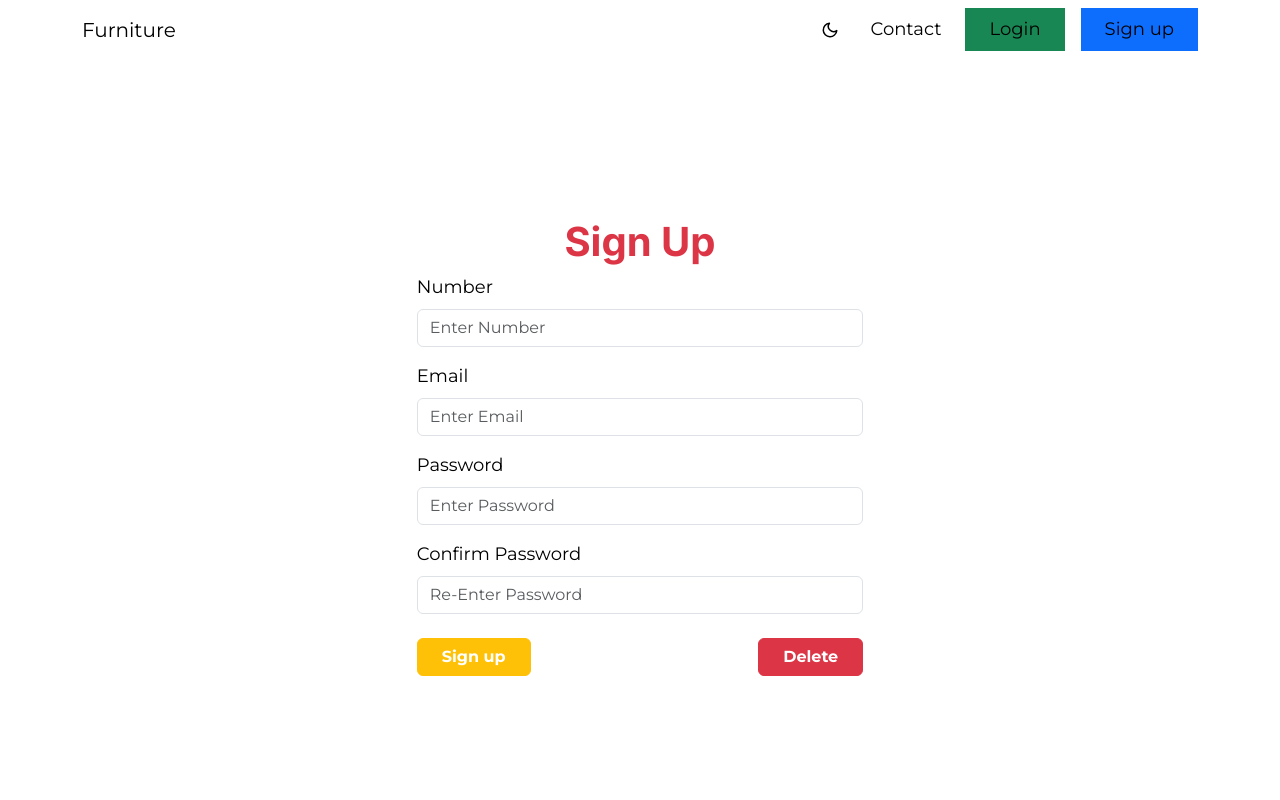
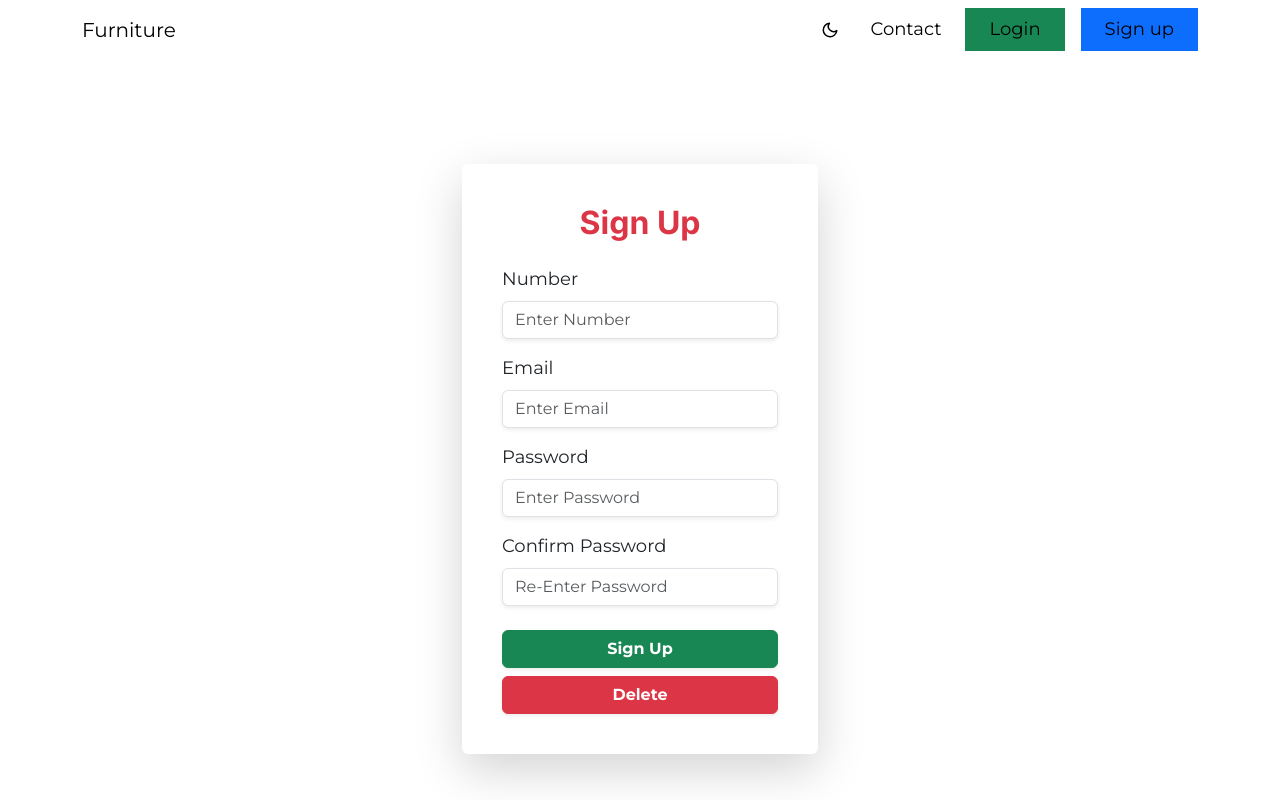
Before and after one commit to PrakashWiser/furniture-user-page, a React (Create React App) app: page /Signup in a window 1280 px wide. Shown: the top 800 px of the page. Built offline with nearby package versions, Linux system fonts and the light colour scheme.

Commit message:
design issue fixed

```diff
--- a/src/pages/Login.js
+++ b/src/pages/Login.js
@@ -1,11 +1,11 @@
 "use client";
 import "bootstrap/dist/css/bootstrap.min.css";
 import { useEffect, useState } from "react";
-import { useNavigate,Link} from "react-router-dom";
+import { useNavigate, Link } from "react-router-dom";
 import axios from "axios";
 import { ToastContainer, toast } from "react-toastify";
 import "react-toastify/dist/ReactToastify.css";
-import { Container } from "react-bootstrap";
+import { Container, Row, Col, Card } from "react-bootstrap";
 import { Formik, Form, Field, ErrorMessage } from "formik";
 import * as Yup from "yup";
 
@@ -46,12 +46,15 @@ const Login = () => {
     navigate("/");
   };
 
-
   return (
     <Container>
-      <div className="d-flex flex-column justify-content-center align-items-center vh-100 text-white">
-        <a href="https://github.com/prakashwiser/"></a>
-        <h1 className="fw-bold text-success py-4">Sign in</h1>
+      <Row className="d-flex justify-content-center align-items-center vh-100">
+        <Col xs={12} md={6} lg={4}>
+          <Card className="shadow-lg border-0 rounded p-4">
+            <Card.Body>
+              <div className="text-center">
+                <h2 className="fw-bold text-success mb-4">Sign in</h2>
+              </div>
 
               <Formik
                 initialValues={{ email: "", password: "" }}
@@ -59,11 +62,11 @@ const Login = () => {
                 onSubmit={handleSubmit}
               >
                 {({ isSubmitting }) => (
-            <Form className="with_tybe">
+                  <Form>
                     <div className="mb-3">
                       <Field
                         type="email"
-                  className="form-control"
+                        className="form-control shadow-sm"
                         id="email"
                         name="email"
                         placeholder="Enter Email"
@@ -71,14 +74,14 @@ const Login = () => {
                       <ErrorMessage
                         name="email"
                         component="div"
-                  className="text-danger"
+                        className="text-danger mt-1"
                       />
                     </div>
 
                     <div className="mb-3">
                       <Field
                         type="password"
-                  className="form-control"
+                        className="form-control shadow-sm"
                         id="password"
                         name="password"
                         placeholder="Enter Password"
@@ -86,21 +89,21 @@ const Login = () => {
                       <ErrorMessage
                         name="password"
                         component="div"
-                  className="text-danger"
+                        className="text-danger mt-1"
                       />
                     </div>
 
-              <div className="d-flex justify-content-between mt-4">
+                    <div className="d-grid gap-2 mt-4">
                       <button
                         type="submit"
-                  className="btn btn-primary fw-bold"
+                        className="btn btn-success fw-bold shadow-sm"
                         disabled={isSubmitting}
                       >
                         Sign in
                       </button>
                       <Link
-                  href="/Signup"
-                  className="btn btn-primary fw-bold text-white"
+                        to="/Signup"
+                        className="btn btn-outline-success fw-bold shadow-sm"
                       >
                         Create Account
                       </Link>
@@ -108,6 +111,10 @@ const Login = () => {
                   </Form>
                 )}
               </Formik>
+            </Card.Body>
+          </Card>
+        </Col>
+      </Row>
 
       <ToastContainer
         position="top-right"
@@ -120,7 +127,6 @@ const Login = () => {
         draggable
         pauseOnHover
       />
-      </div>
     </Container>
   );
 };
--- a/src/pages/Signup.js
+++ b/src/pages/Signup.js
@@ -5,7 +5,7 @@ import "bootstrap/dist/css/bootstrap.min.css";
 import { useNavigate } from "react-router-dom";
 import { ToastContainer, toast } from "react-toastify";
 import "react-toastify/dist/ReactToastify.css";
-import { Container } from "react-bootstrap";
+import { Container, Row, Col, Card } from "react-bootstrap";
 import { Formik, Form, Field, ErrorMessage } from "formik";
 import * as Yup from "yup";
 
@@ -49,9 +49,13 @@ const Signup = () => {
 
   return (
     <Container>
-      <div className="d-flex flex-column justify-content-center align-items-center vh-100 text_white">
-        <h1 className="fw-bold text-danger">Sign Up</h1>
-
+      <Row className="d-flex justify-content-center align-items-center vh-100">
+        <Col xs={12} md={6} lg={4}>
+          <Card className="shadow-lg border-0 rounded p-4">
+            <Card.Body>
+              <div className="text-center">
+                <h2 className="fw-bold text-danger mb-4">Sign Up</h2>
+              </div>
               <Formik
                 initialValues={{
                   num: "",
@@ -63,22 +67,22 @@ const Signup = () => {
                 onSubmit={handleSubmit}
               >
                 {() => (
-            <Form className="with_tybe">
+                  <Form>
                     <div className="mb-3">
-                <label htmlFor="Number" className="form-label">
+                      <label htmlFor="num" className="form-label">
                         Number
                       </label>
                       <Field
                         type="text"
-                  className="form-control"
-                  id="Number"
+                        className="form-control shadow-sm"
+                        id="num"
                         name="num"
                         placeholder="Enter Number"
                       />
                       <ErrorMessage
                         name="num"
                         component="div"
-                  className="text-danger"
+                        className="text-danger mt-1"
                       />
                     </div>
 
@@ -88,7 +92,7 @@ const Signup = () => {
                       </label>
                       <Field
                         type="email"
-                  className="form-control"
+                        className="form-control shadow-sm"
                         id="email"
                         name="email"
                         placeholder="Enter Email"
@@ -96,7 +100,7 @@ const Signup = () => {
                       <ErrorMessage
                         name="email"
                         component="div"
-                  className="text-danger"
+                        className="text-danger mt-1"
                       />
                     </div>
 
@@ -106,7 +110,7 @@ const Signup = () => {
                       </label>
                       <Field
                         type="password"
-                  className="form-control"
+                        className="form-control shadow-sm"
                         id="password"
                         name="password"
                         placeholder="Enter Password"
@@ -114,7 +118,7 @@ const Signup = () => {
                       <ErrorMessage
                         name="password"
                         component="div"
-                  className="text-danger"
+                        className="text-danger mt-1"
                       />
                     </div>
 
@@ -125,28 +129,28 @@ const Signup = () => {
                       <Field
                         type="password"
                         placeholder="Re-Enter Password"
-                  className="form-control"
+                        className="form-control shadow-sm"
                         id="repassword"
                         name="repassword"
                       />
                       <ErrorMessage
                         name="repassword"
                         component="div"
-                  className="text-danger"
+                        className="text-danger mt-1"
                       />
                     </div>
 
-              <div className="d-flex justify-content-between my-4">
+                    <div className="d-grid gap-2 mt-4">
                       <button
                         type="submit"
-                  className="btn btn-warning fw-bold px-4 text-white"
+                        className="btn btn-success fw-bold shadow-sm"
                       >
-                  Sign up
+                        Sign Up
                       </button>
                       <button
                         type="button"
-                  onClick={() => deleteData(1)} // Replace "1" with the appropriate ID
-                  className="btn btn-danger fw-bold px-4"
+                        onClick={() => deleteData(1)}
+                        className="btn btn-danger fw-bold shadow-sm"
                       >
                         Delete
                       </button>
@@ -154,7 +158,10 @@ const Signup = () => {
                   </Form>
                 )}
               </Formik>
-
+            </Card.Body>
+          </Card>
+        </Col>
+      </Row>
       <ToastContainer
         position="top-left"
         autoClose={3000}
@@ -166,7 +173,6 @@ const Signup = () => {
         draggable
         pauseOnHover
       />
-      </div>
     </Container>
   );
 };
--- a/src/pages/nav/Navbar.js
+++ b/src/pages/nav/Navbar.js
@@ -58,7 +58,7 @@ function Navbars() {
             {user ? (
               <>
                 <Nav.Link
-                  className="bg-danger px-4 btn-auth text-white"
+                  className="bg-danger px-4 btn-auth text-white "
                   onClick={handleLogout}
                 >
                   Sign Out
```
Lines whose indentation alone changed are shown as unchanged.
